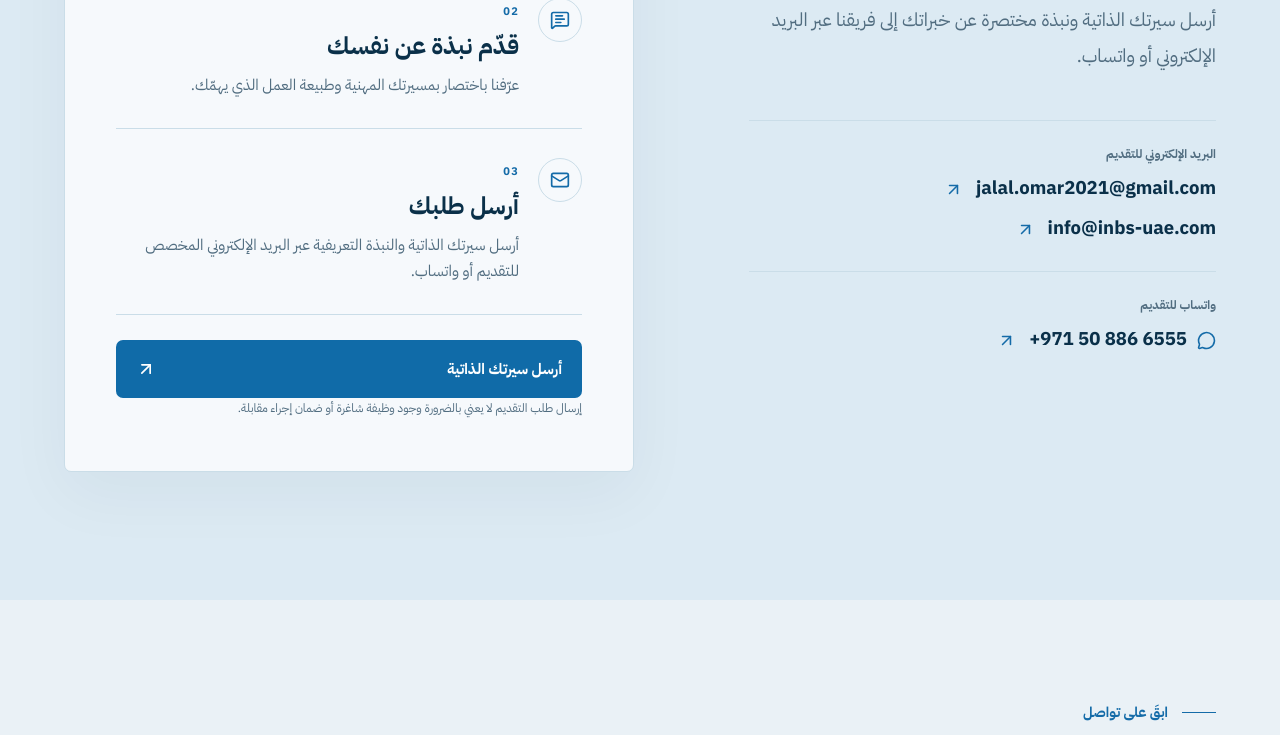
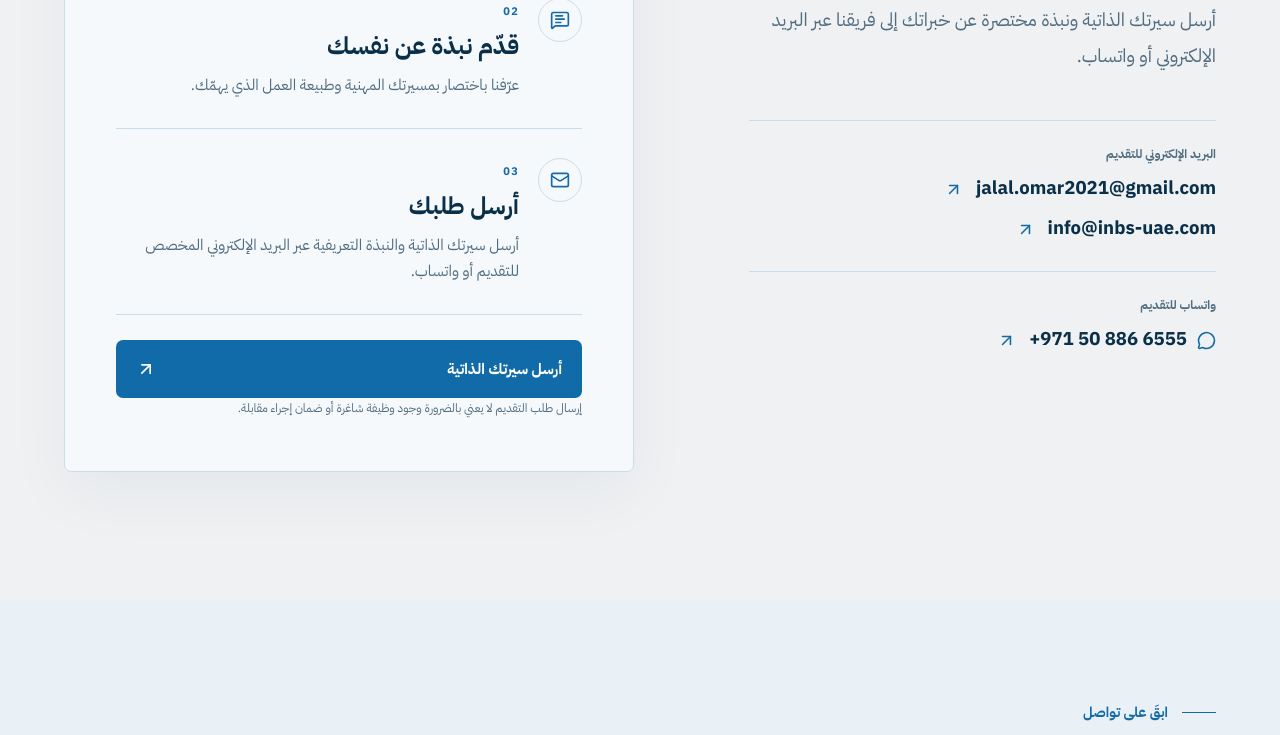
Before and after one commit to Bashar-alJabi/inbs-website, a Next.js app: page /ar/careers in a window 1280 px wide. Shown: the part 2012-2747 px from the top of the page. Built offline with nearby package versions, Linux system fonts and the light colour scheme; no server answers.

Commit message:
style(careers): soften Apply surface to neutral gray in both themes

```diff
--- a/src/styles/careers.css
+++ b/src/styles/careers.css
@@ -120,7 +120,7 @@
 .inbs-careers-reason-rule{height:2px;width:37px;background:var(--career-accent);margin-top:auto;transform:translateY(35px)}
 
 /* Apply: concrete, direct steps in a distinct section; no invented vacancies. */
-.inbs-careers-apply{padding-block:clamp(95px,10vw,150px);background:#dceaf3}
+.inbs-careers-apply{padding-block:clamp(95px,10vw,150px);background:#eff1f3}
 .inbs-careers-apply-inner{display:grid;grid-template-columns:minmax(0,.9fr) minmax(0,1.1fr);gap:clamp(42px,9vw,135px);align-items:start}
 .inbs-careers-apply-heading .inbs-careers-apply-lead{max-width:495px;color:var(--career-muted);font-size:clamp(16px,1.45vw,19px);line-height:1.95;margin:clamp(22px,2.8vw,34px) 0 46px}
 .inbs-careers-apply-address{display:flex;flex-direction:column;gap:12px;border-top:1px solid var(--career-line);padding-top:24px}
@@ -130,6 +130,7 @@
 .inbs-careers-apply-address a:hover{color:var(--career-accent)}
 .inbs-careers-apply-whatsapp{margin-top:28px}
 .inbs-careers-apply-whatsapp a{gap:10px}
+.inbs-careers-apply-whatsapp bdi{unicode-bidi:isolate;direction:ltr;white-space:nowrap}
 .inbs-careers-apply-whatsapp a svg:last-child{margin-inline-start:3px}
 .inbs-careers-apply-panel{border:1px solid var(--career-line);border-radius:var(--radius-button,7px);padding:clamp(26px,4vw,52px);background:var(--career-paper);box-shadow:0 22px 65px #0a30490c}
 .inbs-careers-apply-steps{list-style:none;margin:0;padding:0}
@@ -152,7 +153,7 @@ html[data-theme=dark] .inbs-careers-page{
   --career-paper:#0b2235;--career-soft:#112e43;--career-ink:#e9f5fd;
   --career-muted:#b3cbdb;--career-line:#35556d;--career-accent:#8bceef;
 }
-html[data-theme=dark] .inbs-careers-apply{background:#183d58}
+html[data-theme=dark] .inbs-careers-apply{background:#1b2a36}
 html[data-theme=dark] .inbs-careers-apply-panel{box-shadow:0 20px 70px #020e1a48}
 html[data-theme=dark] .inbs-careers-apply-button{background:#207ba9}
 html[data-theme=dark] .inbs-careers-apply-button:hover{background:#2e8ebb}
```
